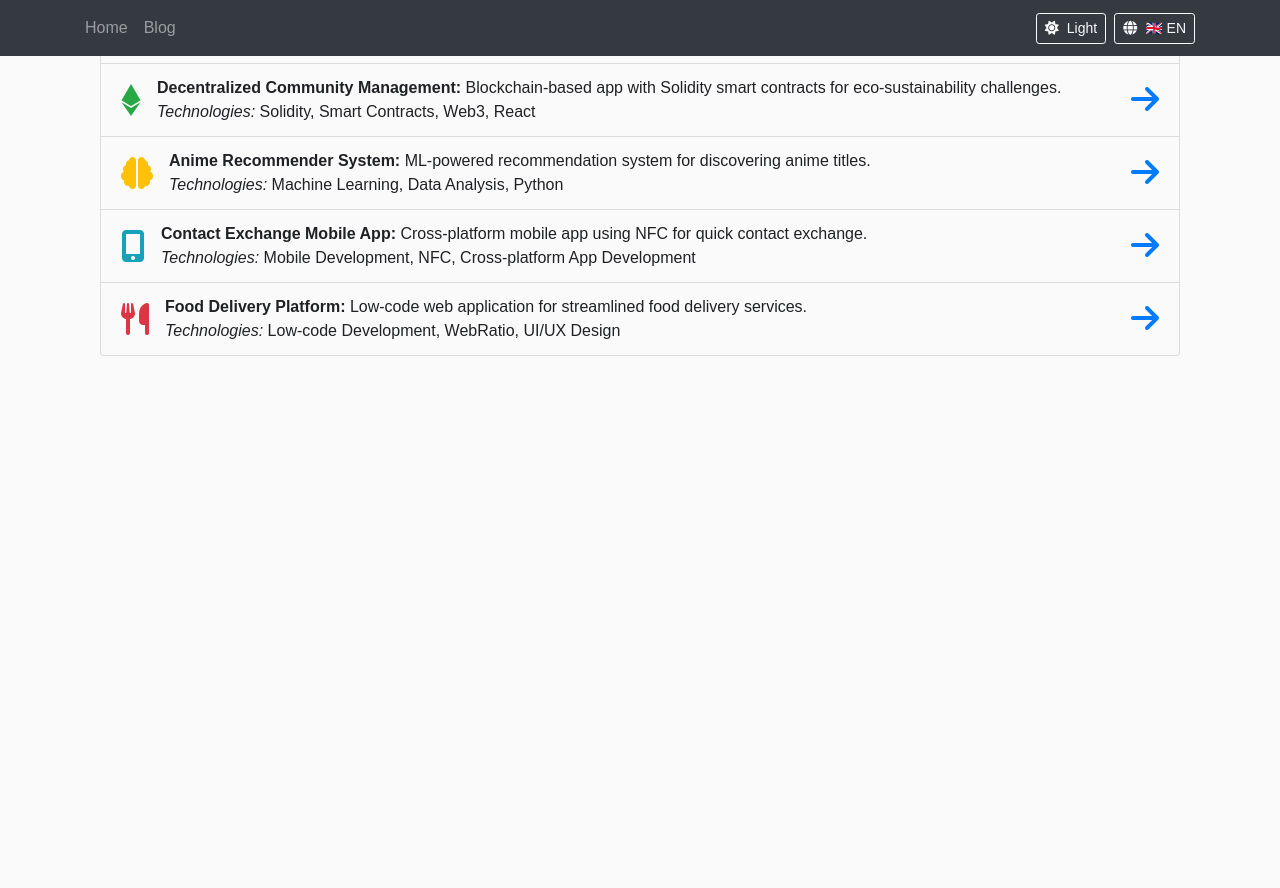
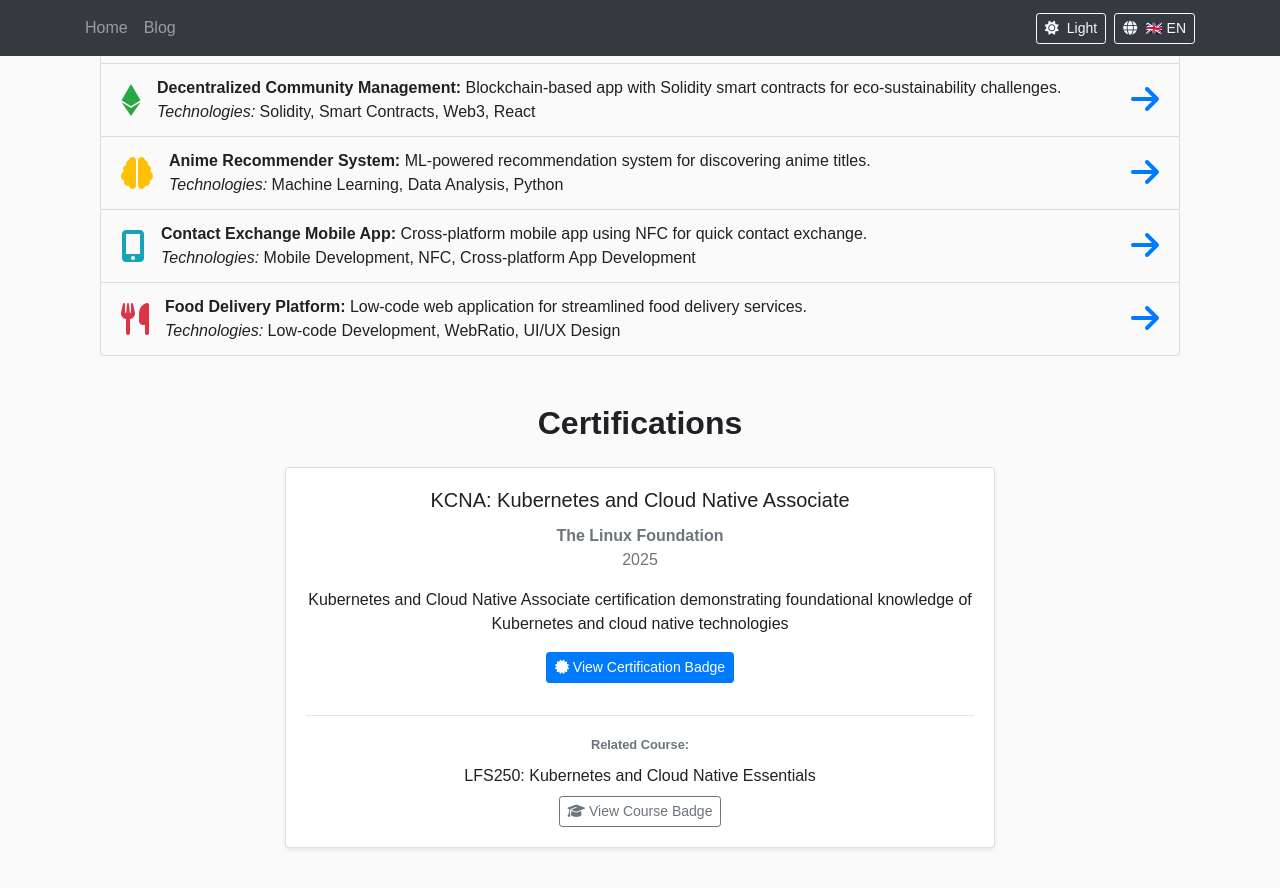
Before and after one commit to albertoCotumaccio/albertoCotumaccio.github.io, a Jekyll site: the page built from index.html, in a window 1280 px wide and 900 px high, scrolled down 1655 px. Shown: the top 888 px of the window. Built offline with Jekyll 4.4.1, drawn with Linux system fonts in a browser that asks for light colours; before the commit the page ends 2035 px from its top, so only the background shows below that; some of the changed text lies outside the part shown.

Commit message:
aggiunte certifications

```diff
--- a/_data/about.yml
+++ b/_data/about.yml
@@ -8,4 +8,4 @@ header:
   name: "Alberto"
   greeting: "Ciao! I'm Alberto"
   emoji: "👋 🇮🇹"
-  title: "Software Engineer | AI Enthusiast | Full Stack Developer"
+  title: "Software Engineer | AI Enthusiast"
--- /dev/null
+++ b/_data/certifications.yml
@@ -0,0 +1,9 @@
+certifications:
+  - name: "KCNA: Kubernetes and Cloud Native Associate"
+    issuer: "The Linux Foundation"
+    date: "2025"
+    badge_link: "https://www.credly.com/badges/73fb1405-9059-4f4e-9a58-15a42a3ab760/linked_in_profile"
+    description: "Kubernetes and Cloud Native Associate certification demonstrating foundational knowledge of Kubernetes and cloud native technologies"
+    related_course:
+      name: "LFS250: Kubernetes and Cloud Native Essentials"
+      badge_link: "https://www.credly.com/badges/84395364-0558-42ba-9777-7675ca139b4f/linked_in_profile"
--- a/index.html
+++ b/index.html
@@ -141,3 +141,35 @@ title: Home
     {% endfor %}
   </ul>
 </section>
+
+<!-- Certifications Section -->
+<section id="certifications" class="container my-5">
+  <h2 class="text-center mb-4"><strong>Certifications</strong></h2>
+  <div class="row justify-content-center">
+    {% for cert in site.data.certifications.certifications %}
+      <div class="col-md-8 mb-4">
+        <div class="card shadow-sm">
+          <div class="card-body text-center">
+            <h5 class="card-title">{{ cert.name }}</h5>
+            <p class="text-muted">
+              <strong>{{ cert.issuer }}</strong><br />
+              {{ cert.date }}
+            </p>
+            <p class="card-text">{{ cert.description }}</p>
+            <a href="{{ cert.badge_link }}" target="_blank" class="btn btn-primary btn-sm mb-3">
+              <i class="fas fa-certificate"></i> View Certification Badge
+            </a>
+            {% if cert.related_course %}
+              <hr class="my-3">
+              <p class="text-muted mb-2"><small><strong>Related Course:</strong></small></p>
+              <p class="mb-2">{{ cert.related_course.name }}</p>
+              <a href="{{ cert.related_course.badge_link }}" target="_blank" class="btn btn-outline-secondary btn-sm">
+                <i class="fas fa-graduation-cap"></i> View Course Badge
+              </a>
+            {% endif %}
+          </div>
+        </div>
+      </div>
+    {% endfor %}
+  </div>
+</section>
```
